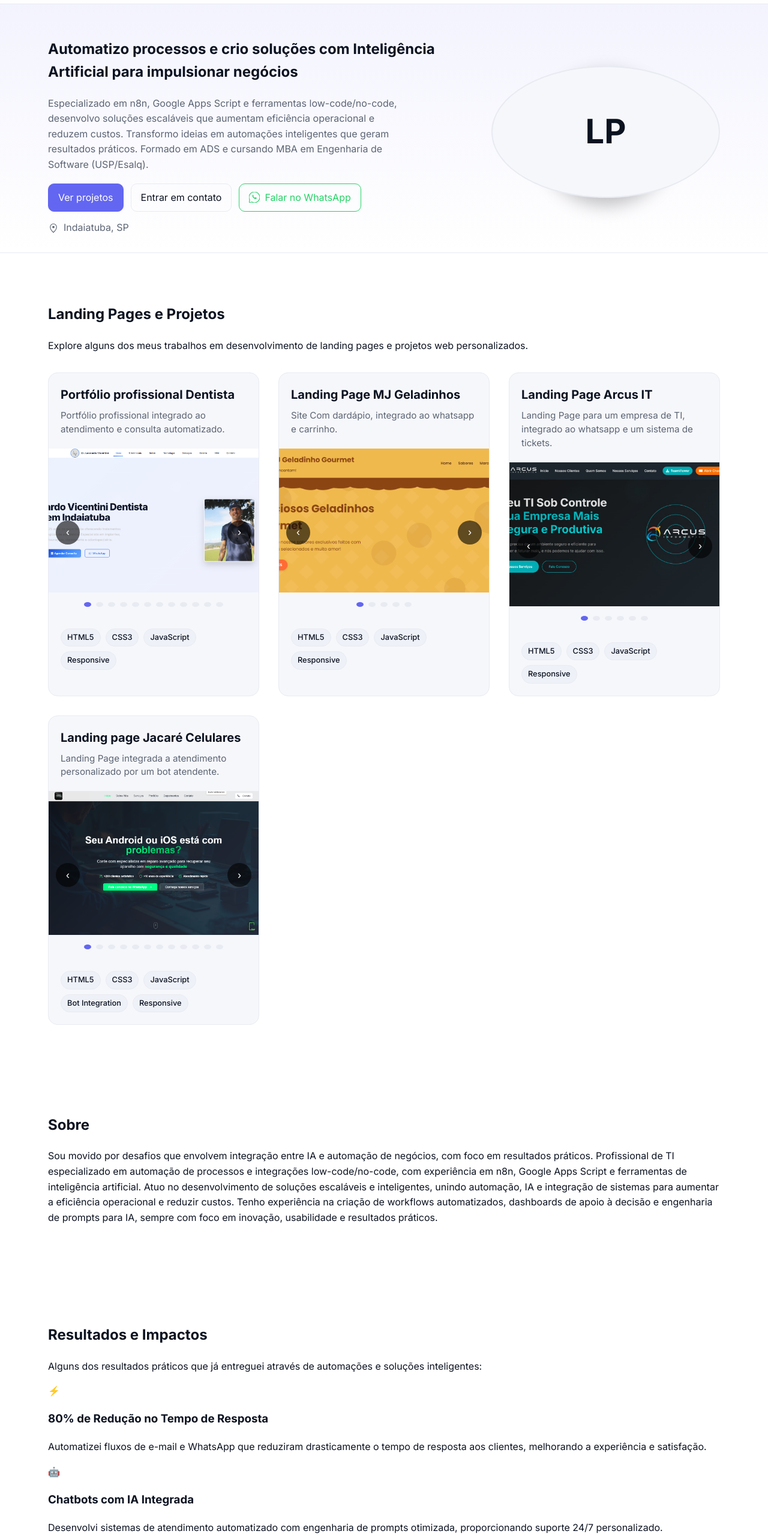
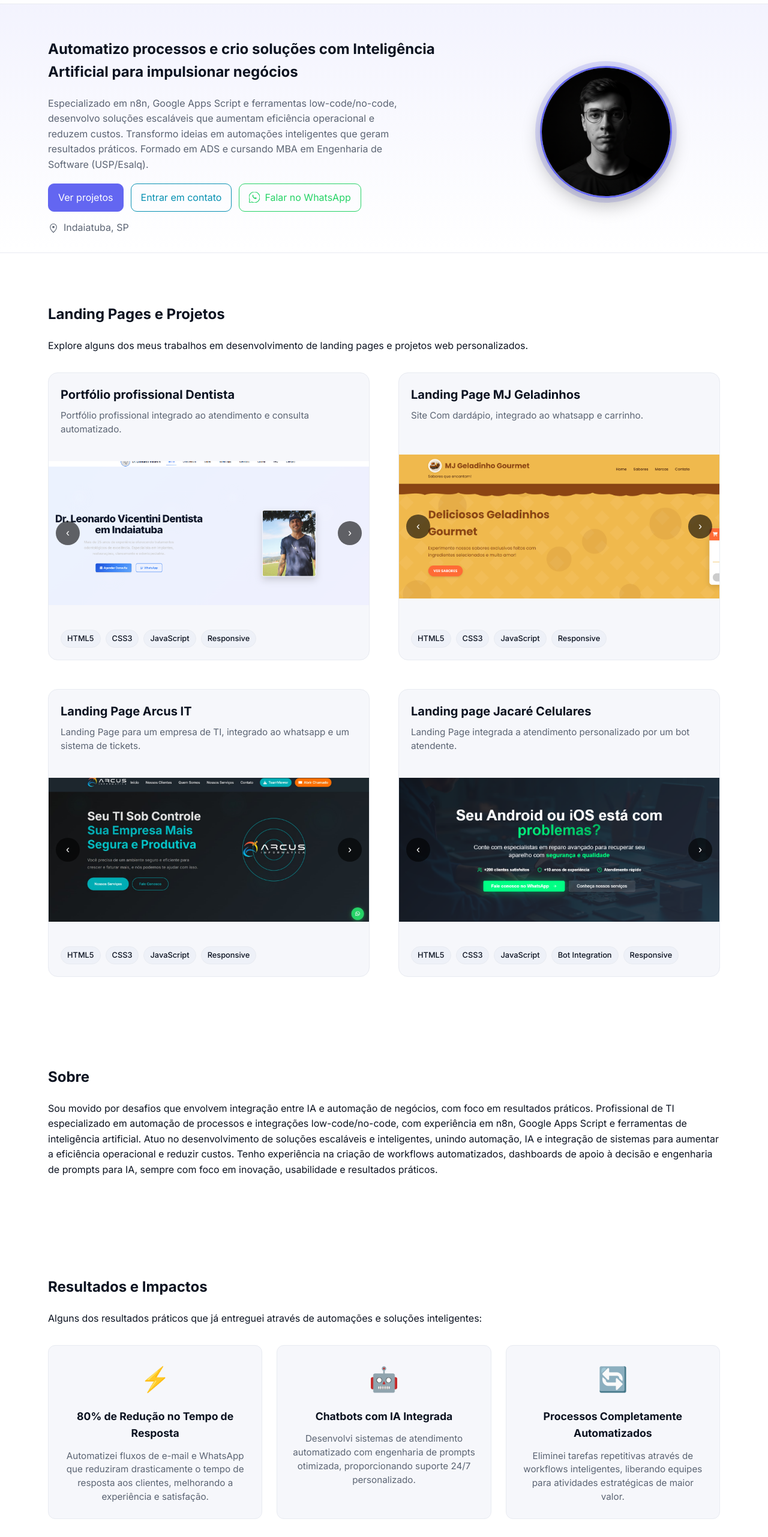
Before and after one commit to Lucscode/Portf-lio, a plain HTML site: page index.html in a window 1280 px wide. Shown: the part 73-2636 px from the top of the page at 60% size. Drawn offline with Linux system fonts and the light colour scheme; no server answers; files whose address does not match are found by name.

Commit message:
Atualiza foto de perfil e estilos do avatar

```diff
--- a/styles.css
+++ b/styles.css
@@ -5,6 +5,8 @@
   --muted: #a7b0c0;
   --primary: #4f46e5;
   --primary-600: #4338ca;
+  --secondary: #06b6d4; /* Novo tom auxiliar azul-claro */
+  --secondary-600: #0891b2;
   --border: #1e2230;
   --chip: #1a1f2e;
   --easing: cubic-bezier(.22,.61,.36,1);
@@ -167,6 +169,8 @@
   --muted: #5b6473;
   --primary: #4f46e5;
   --primary-600: #4338ca;
+  --secondary: #0891b2; /* Tom auxiliar para tema claro */
+  --secondary-600: #0e7490;
   --border: #e8ebf1;
   --chip: #eef1f8;
 }
@@ -199,7 +203,13 @@ html{ scroll-behavior:smooth; }
 .btn:hover{ transform: translateY(-1px); box-shadow: 0 6px 18px color-mix(in srgb, var(--primary) 16%, transparent); }
 .btn.primary{ background: var(--primary); border-color: var(--primary); color:white; }
 .btn.primary:hover{ background: var(--primary-600); border-color: var(--primary-600); }
-.btn.outline:hover{ background: var(--bg-elev); }
+.btn.outline{ border-color: var(--secondary); color: var(--secondary); }
+.btn.outline:hover{
+  background: var(--secondary);
+  border-color: var(--secondary);
+  color: white;
+  box-shadow: 0 6px 18px color-mix(in srgb, var(--secondary) 16%, transparent);
+}
 .btn.small{ padding:8px 12px; font-size:.95rem; }
 
 .site-header{
@@ -236,8 +246,34 @@ html{ scroll-behavior:smooth; }
 .grid-hero{ display:grid; grid-template-columns: 1.3fr .7fr; gap:32px; align-items:center; }
 .avatar{ display:grid; place-items:center; }
 .avatar{ position:relative; }
-.avatar-photo{ width:220px; height:220px; border-radius:50%; object-fit:cover; border:2px solid var(--border); box-shadow: 0 12px 30px rgba(0,0,0,.25); display:block; }
-.avatar-fallback{ position:absolute; inset:0; display:grid; place-items:center; border-radius:50%; background:var(--bg-elev); border:2px solid var(--border); font-size:56px; font-weight:700; color:var(--text); }
+.avatar-photo{
+  width:220px;
+  height:220px;
+  border-radius:50%;
+  object-fit:cover;
+  border:3px solid var(--primary);
+  box-shadow: 0 12px 30px rgba(0,0,0,.25), 0 0 0 8px color-mix(in srgb, var(--primary) 20%, transparent);
+  display:block;
+  transition: transform var(--dur) var(--easing), box-shadow var(--dur) var(--easing);
+  background: linear-gradient(135deg, color-mix(in srgb, var(--primary) 10%, var(--bg-elev)), var(--bg-elev));
+}
+.avatar-photo:hover {
+  transform: scale(1.05);
+  box-shadow: 0 16px 40px rgba(0,0,0,.35), 0 0 0 12px color-mix(in srgb, var(--primary) 30%, transparent);
+}
+.avatar-fallback{
+  position:absolute;
+  inset:0;
+  display:grid;
+  place-items:center;
+  border-radius:50%;
+  background: linear-gradient(135deg, var(--primary), var(--primary-600));
+  border:3px solid var(--primary);
+  font-size:56px;
+  font-weight:700;
+  color:white;
+  box-shadow: 0 12px 30px rgba(0,0,0,.25), 0 0 0 8px color-mix(in srgb, var(--primary) 20%, transparent);
+}
 .cta-group{ display:flex; gap:12px; margin: 18px 0 10px; }
 .contact-list{ display:flex; flex-wrap:wrap; gap:12px 18px; padding:0; margin:14px 0 0; list-style:none; color:var(--muted); }
 .with-icon{ display:inline-flex; align-items:center; gap:8px; color:inherit; text-decoration:none; }
@@ -354,7 +390,7 @@ html{ scroll-behavior:smooth; }
 .landing-pages-grid {
   display: grid;
   grid-template-columns: repeat(auto-fit, minmax(350px, 1fr));
-  gap: 32px;
+  gap: 48px;
   margin-top: 32px;
 }
 
@@ -364,6 +400,9 @@ html{ scroll-behavior:smooth; }
   border-radius: 16px;
   overflow: hidden;
   transition: transform var(--dur) var(--easing), box-shadow var(--dur) var(--easing), border-color var(--dur) var(--easing);
+  min-height: 480px;
+  display: flex;
+  flex-direction: column;
 }
 
 .landing-page-card:hover {
@@ -385,12 +424,14 @@ html{ scroll-behavior:smooth; }
   color: var(--muted);
   font-size: 0.95rem;
   line-height: 1.5;
+  flex-grow: 1;
 }
 
 /* Carousel Styles */
 .carousel-container {
   position: relative;
   margin-bottom: 20px;
+  flex-grow: 1;
 }
 
 .carousel {
@@ -399,6 +440,7 @@ html{ scroll-behavior:smooth; }
   border-radius: 0;
   background: var(--bg);
   width: 100%;
+  height: 240px;
 }
 
 .carousel-track {
@@ -555,3 +597,68 @@ html{ scroll-behavior:smooth; }
     right: 8px;
   }
 }
+
+/* Results Section */
+.results-grid {
+  display: grid;
+  grid-template-columns: repeat(auto-fit, minmax(280px, 1fr));
+  gap: 24px;
+  margin-top: 32px;
+}
+
+.result-card {
+  background: var(--bg-elev);
+  border: 1px solid var(--border);
+  border-radius: 12px;
+  padding: 24px;
+  text-align: center;
+  transition: transform var(--dur) var(--easing), box-shadow var(--dur) var(--easing), border-color var(--dur) var(--easing);
+}
+
+.result-card:hover {
+  transform: translateY(-4px);
+  box-shadow: 0 16px 36px color-mix(in srgb, var(--primary) 20%, transparent);
+  border-color: color-mix(in srgb, var(--primary) 40%, var(--border));
+}
+
+.result-icon {
+  font-size: 2.5rem;
+  margin-bottom: 16px;
+  display: block;
+}
+
+.result-card h3 {
+  margin: 0 0 12px 0;
+  font-size: 1.1rem;
+  color: var(--text);
+}
+
+.result-card p {
+  margin: 0;
+  color: var(--muted);
+  font-size: 0.95rem;
+  line-height: 1.5;
+}
+
+@media (max-width: 900px) {
+  .results-grid {
+    grid-template-columns: repeat(2, 1fr);
+    gap: 20px;
+  }
+}
+
+@media (max-width: 560px) {
+  .results-grid {
+    grid-template-columns: 1fr;
+    gap: 16px;
+  }
+
+  .result-card {
+    padding: 20px;
+  }
+
+  .result-icon {
+    font-size: 2rem;
+    margin-bottom: 12px;
+  }
+}
```
Also changed, not shown: avatar.jpg (deleted), foto_profissional_2.png (added).
